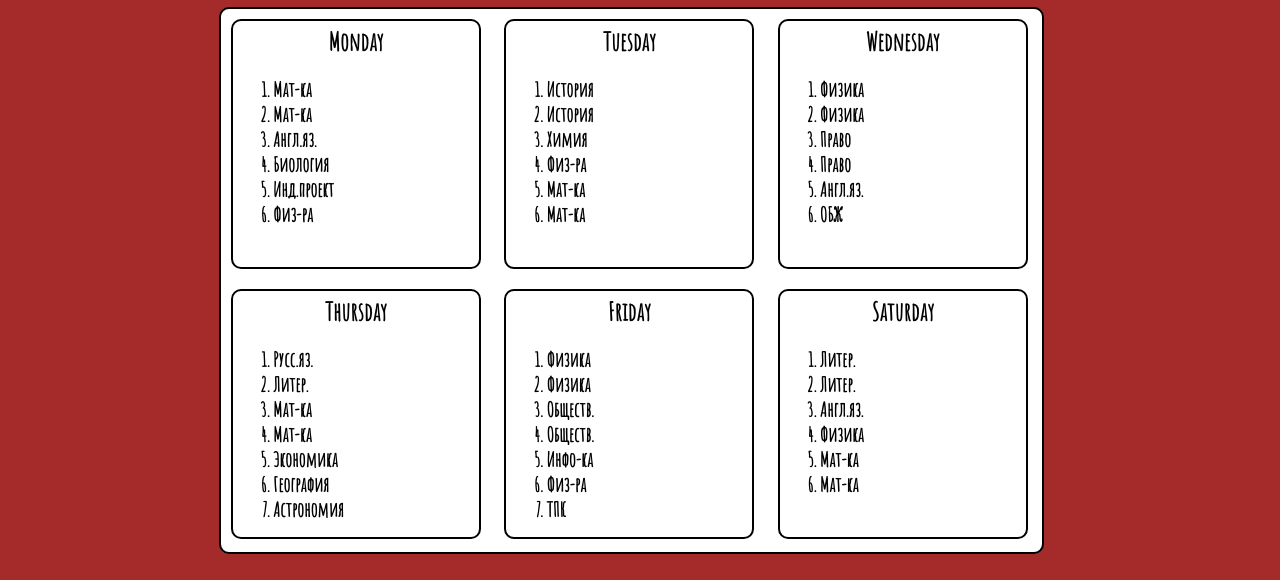
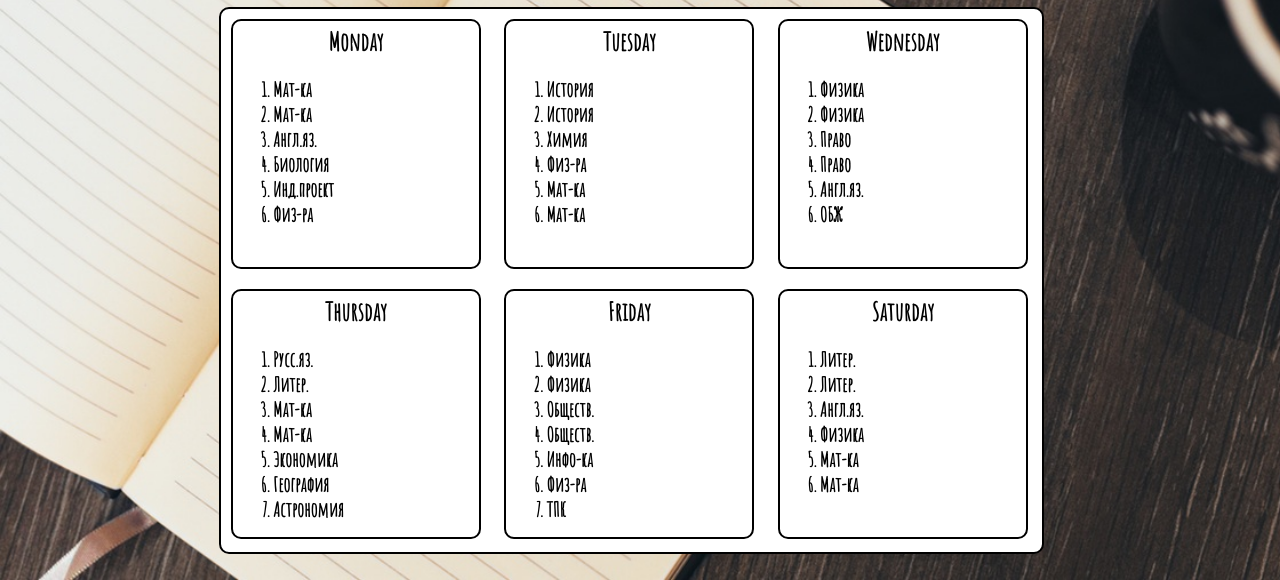
Before and after one commit to FaceOD/FaceOD.github.io, a plain HTML site: page index.html in a window 1280 px wide. Shown: the part 220-800 px from the top of the page. Drawn offline with Linux system fonts and the light colour scheme.

Commit message:
Update main.css

```diff
--- a/main.css
+++ b/main.css
@@ -6,7 +6,7 @@ html
  	font-size: 20px;
  	font-style: color white;
  	background-color: brown;
- 	background-image: url("images/texture-fon.jpg");
+ 	background-image: url("texture-fon.jpg");
  	background-repeat: no-repeat;
  	background-size: auto 800px;
  }
```
